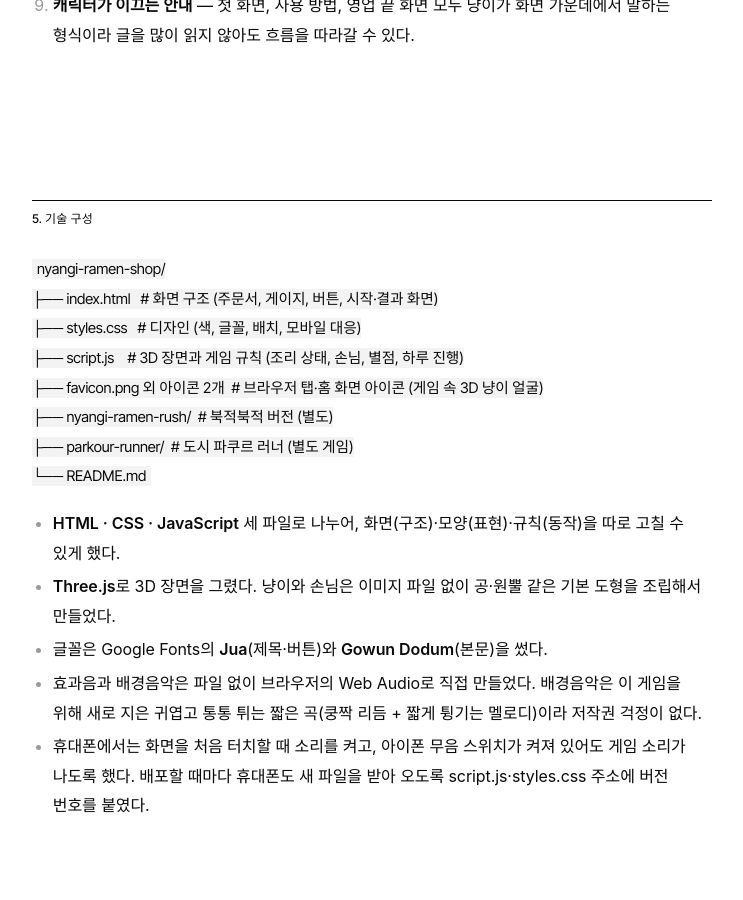
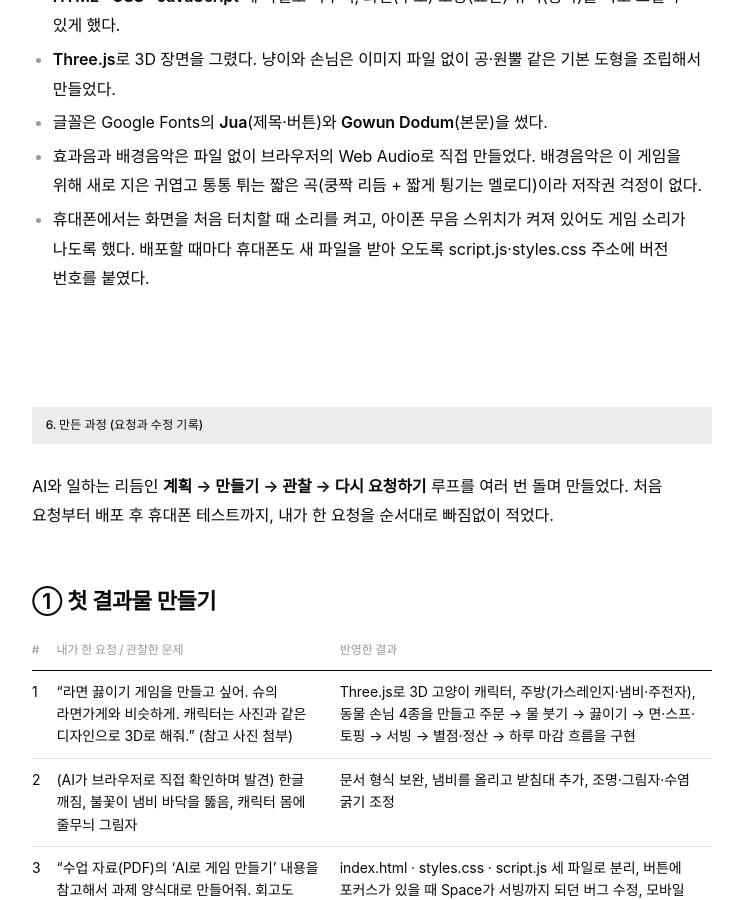
Before and after one commit to k-im-rose/k-im-rose.github.io, a Jekyll site: the page built from _posts/2026-10-30-nyangi-ramen-shop.md, in a window 1280 px wide and 900 px high, scrolled down 7623 px. Shown: the whole window, without its empty margins (232-975 px from the left). Built offline with Jekyll 4.4.1, drawn with Linux system fonts in a browser that asks for light colours; some web fonts are replaced; some of the changed text lies outside the part shown.

Commit message:
블로그: 대제목에 연한 회색 칸, 섹션 위 여백 줄임 / 냥이 글에서 코드 블록 두 개 뺌
Co-Authored-By: Claude Opus 5.5 <noreply@anthropic.com>

````diff
--- a/_posts/2026-10-30-nyangi-ramen-shop.md
+++ b/_posts/2026-10-30-nyangi-ramen-shop.md
@@ -9,7 +9,6 @@ section: ai-lab
   <iframe src="https://k-im-rose.github.io/aiffel/nyangi-ramen-shop/" title="냥이의 라면가게 게임" loading="lazy" allow="autoplay; fullscreen"></iframe>
 </div>
 <p class="game-links"><a href="https://k-im-rose.github.io/aiffel/nyangi-ramen-shop/" target="_blank" rel="noopener">새 창에서 크게 하기</a> · <a href="https://github.com/k-im-rose/aiffel/tree/main/nyangi-ramen-shop" target="_blank" rel="noopener">코드와 README 보기</a></p>
-
 
 냥이와 함께 손님의 주문대로 라면을 끓이는 3D 요리 게임이다.
 어린 시절 즐겨 하던 플래시 게임 **슈의 라면가게**에서 아이디어를 얻었다.
@@ -115,13 +114,6 @@ section: ai-lab
 ### 조작키
 키보드 자판이 **화면 버튼 배치와 똑같은 모양**이 되도록 왼손 가까이에 모았다. 각 버튼에 해당 키가 작게 적혀 있다.
 
-```
-화면                                   키보드
-[물 붓기][불 켜기][면 넣기][스프]      →  Q  W  E  R
-[고춧가루][계란][파][치즈][떡][만두]   →  A  S  D  F  G  H
-[버리기]        [서빙하기]             →  Z      Space
-```
-
 | 동작 | 버튼 | 키보드 |
 |---|---|---|
 | 물 붓기 | 물 붓기 (꾹 누르기) | Q (누르고 있기) |
@@ -163,17 +155,6 @@ Tab 키로 버튼 사이를 이동해 키보드만으로도 플레이할 수 있
 ---
 
 ## 5. 기술 구성
-
-```
-nyangi-ramen-shop/
-├── index.html   # 화면 구조 (주문서, 게이지, 버튼, 시작·결과 화면)
-├── styles.css   # 디자인 (색, 글꼴, 배치, 모바일 대응)
-├── script.js    # 3D 장면과 게임 규칙 (조리 상태, 손님, 별점, 하루 진행)
-├── favicon.png 외 아이콘 2개  # 브라우저 탭·홈 화면 아이콘 (게임 속 3D 냥이 얼굴)
-├── nyangi-ramen-rush/  # 북적북적 버전 (별도)
-├── parkour-runner/  # 도시 파쿠르 러너 (별도 게임)
-└── README.md
-```
 
 - **HTML · CSS · JavaScript** 세 파일로 나누어, 화면(구조)·모양(표현)·규칙(동작)을 따로 고칠 수 있게 했다.
 - **Three.js**로 3D 장면을 그렸다. 냥이와 손님은 이미지 파일 없이 공·원뿔 같은 기본 도형을 조립해서 만들었다.
--- a/assets/css/main.css
+++ b/assets/css/main.css
@@ -226,10 +226,11 @@ a { color: inherit; text-decoration: none; }
 }
 .article-body > :first-child { margin-top: 0; }
 
+/* Section labels sit in a pale gray band so sections are easy to tell apart */
 .article-body h2 {
-  margin: 88px 0 28px;
-  padding-top: 10px;
-  border-top: 1px solid var(--rule);
+  margin: 51px 0 28px;
+  padding: 10px 14px;
+  background: #ececec;
   font-family: var(--grotesk);
   font-size: 12px;
   font-weight: 500;
````
